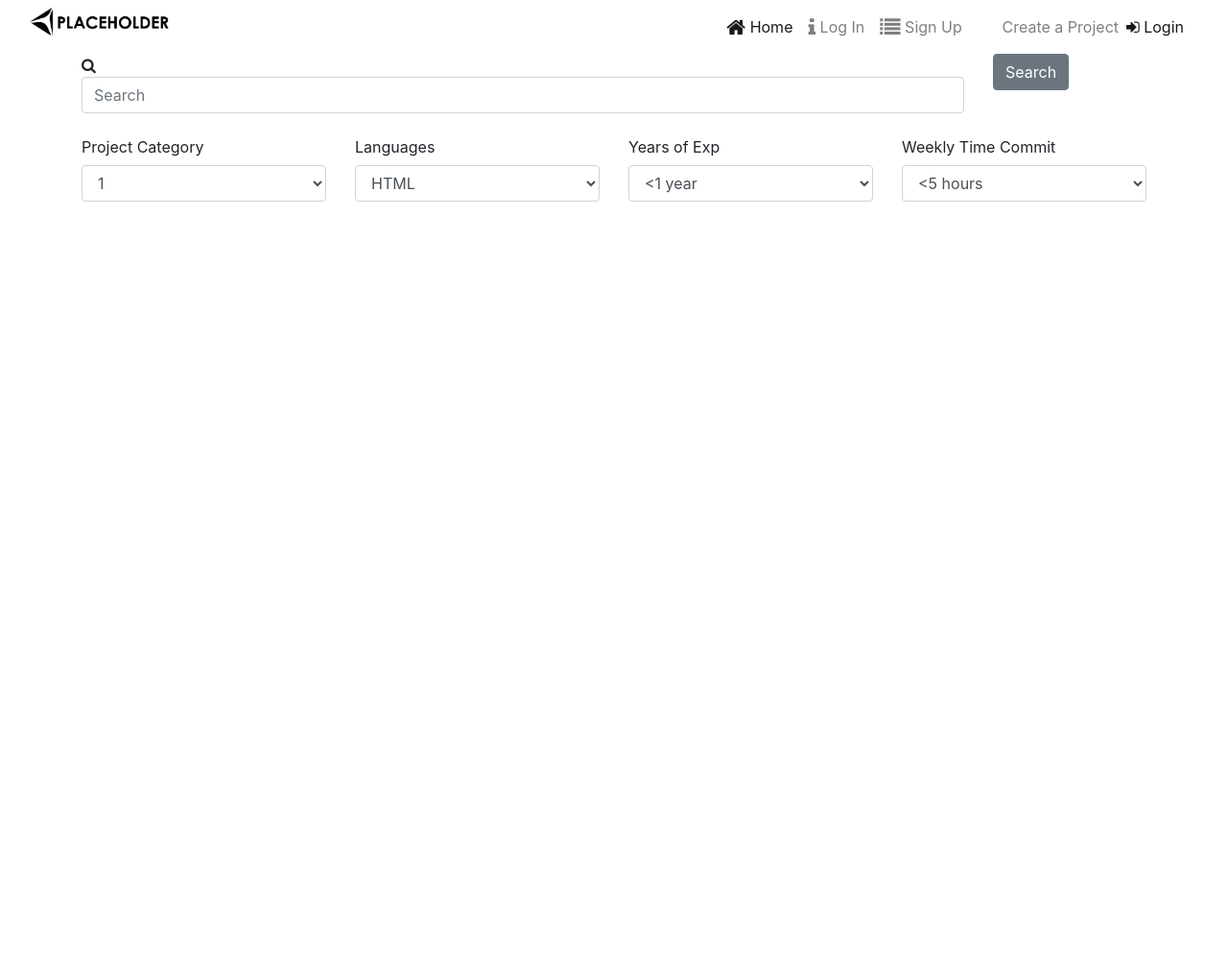
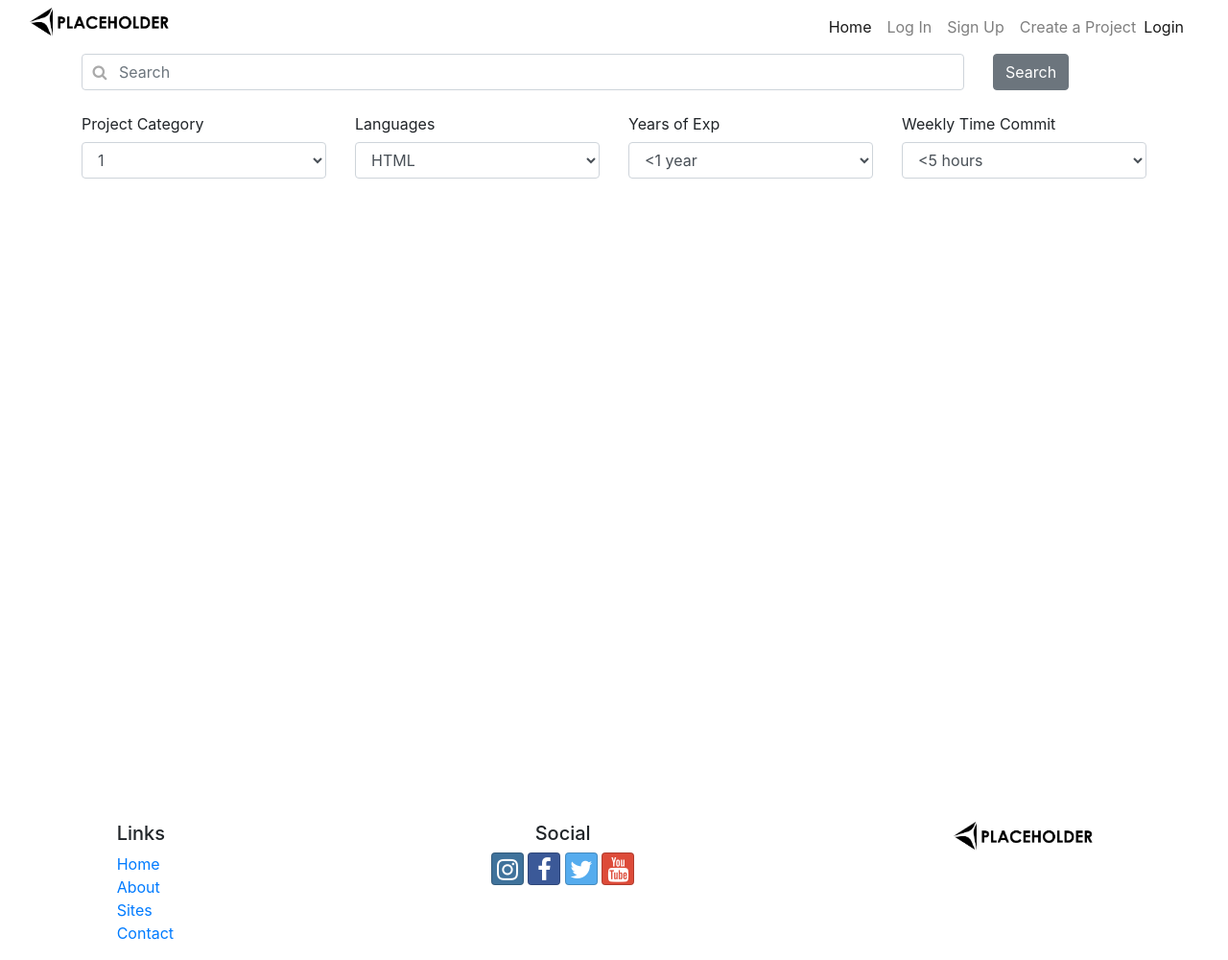
Before and after one commit to mikerchen/portfolio-proj, a website: page index.html in a window 1280 px wide. Shown: the whole page at 96% size. Before the commit the page ends 856 px from the top, so only its background shows below. Drawn offline with nearby package versions, Linux system fonts and the light colour scheme.

Commit message:
Footer 9.6.21

```diff
--- a/css/styles.css
+++ b/css/styles.css
@@ -13,3 +13,19 @@ html, body {
     transform: translate(-50%, -50%);
 
 }
+
+.has-search .form-control {
+    padding-left: 2.375rem;
+}
+
+.has-search .form-control-feedback {
+    position: absolute;
+    z-index: 2;
+    display: block;
+    width: 2.375rem;
+    height: 2.375rem;
+    line-height: 2.375rem;
+    text-align: center;
+    pointer-events: none;
+    color: #aaa;
+}
--- a/index.html
+++ b/index.html
@@ -33,14 +33,14 @@
                              </button>
                              <div class="collapse navbar-collapse" id="nucampNavbar">
                                   <ul class="navbar-nav ml-auto">
-                                      <li class="nav-item active"><a class="nav-link" href="#"><i class="fa fa-home fa-lg"></i> Home</a></li>
-                                      <li class="nav-item"><a class="nav-link" href="aboutus.html"><i class="fa fa-info fa-lg"></i> Log In</a></li>
-                                      <li class="nav-item"><a class="nav-link" href="#"><i class="fa fa-list fa-lg"></i> Sign Up</a></li>
-                                      <li class="nav-item"><a class="nav-link" href="contactus.html"><i class="fa fa-address-card fa-lg"></i> Create a Project</a></li>
+                                      <li class="nav-item active"><a class="nav-link" href="#"> Home</a></li>
+                                      <li class="nav-item"><a class="nav-link" href="aboutus.html"> Log In</a></li>
+                                      <li class="nav-item"><a class="nav-link" href="#"> Sign Up</a></li>
+                                      <li class="nav-item"><a class="nav-link" href="contactus.html"> Create a Project</a></li>
                                   </ul>
                                   <span class="navbar-text">
                                       <a role="button" data-toggle="modal" data-target="#loginModal">
-                                          <i class="fa fa-sign-in"></i> Login
+                                          Login
                                       </a>
                                   </span>
                              </div>
@@ -54,7 +54,7 @@
     <div class="container fill">
         <div class="row">
             <div class="col-10">
-                <div class="form-group has-search align-self-center">
+                <div class="form-group has-search">
                     <span class="fa fa-search form-control-feedback"></span>
                     <input type="text" class="form-control" placeholder="Search">
                 </div>
@@ -110,6 +110,31 @@
         </div>
     </div>
 
+    <footer class="site-footer">
+        <div class="container-fluid">
+            <div class="row">
+                <div class="col-4 col-sm-2 offset-1">
+                    <h5>Links</h5>
+                    <ul class="list-unstyled">
+                        <li><a href="#">Home</a></li>
+                        <li><a href="aboutus.html">About</a></li>
+                        <li><a href="#">Sites</a></li>
+                        <li><a href="contactus.html">Contact</a></li>
+                    </ul>
+                </div>
+                <div class="col-6 col-sm-5 text-center">
+                    <h5>Social</h5>
+                    <a class="btn btn-social-icon btn-instagram" href="http://instagram.com/"><i class="fa fa-instagram"></i></a>
+                    <a class="btn btn-social-icon btn-facebook" href="http://facebook.com/"><i class="fa fa-facebook"></i></a>
+                    <a class="btn btn-social-icon btn-twitter" href="http://twitter.com/"><i class="fa fa-twitter"></i></a>
+                    <a class="btn btn-social-icon btn-google" href="http://youtube.com/"><i class="fa fa-youtube"></i></a>
+                </div>
+                <div class="col-sm-4">
+                    <a class="brand" href="#"><img class="d-block mx-auto" src="img/placeholder-logo.png" height="30"></a>
+                </div>
+            </div>
+        </div>
+    </footer>
 
     <!-- jQuery must come first, then Popper.js, then the Bootstrap JavaScript plugins.-->
     <script src="node_modules/jquery/dist/jquery.slim.min.js"></script>
```
